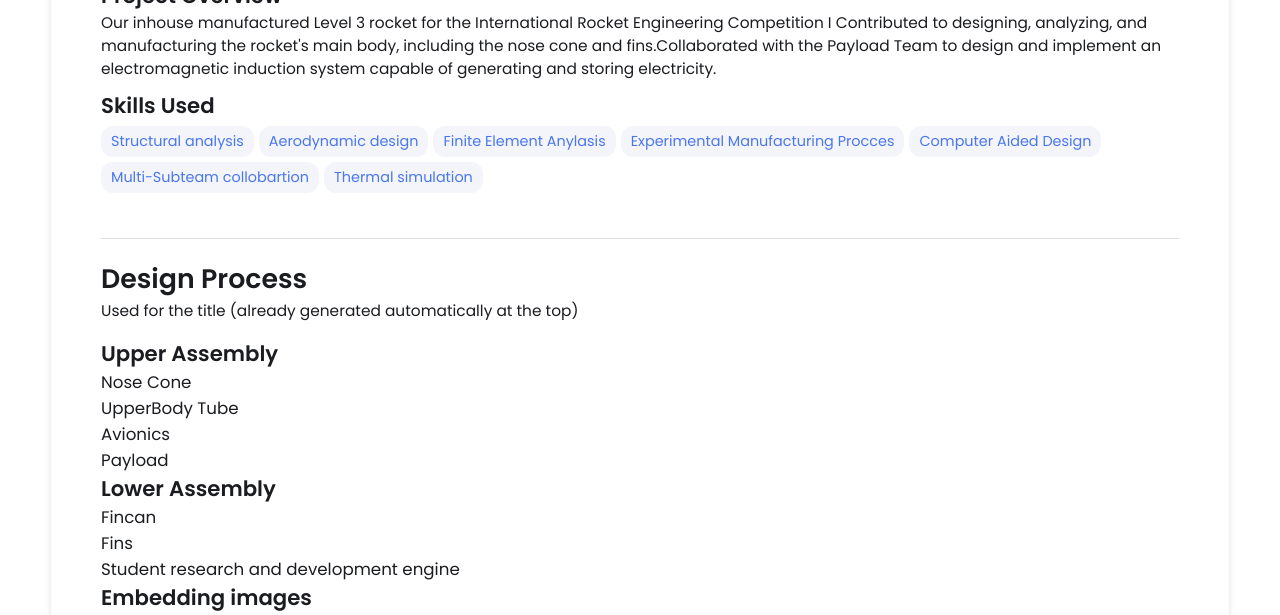
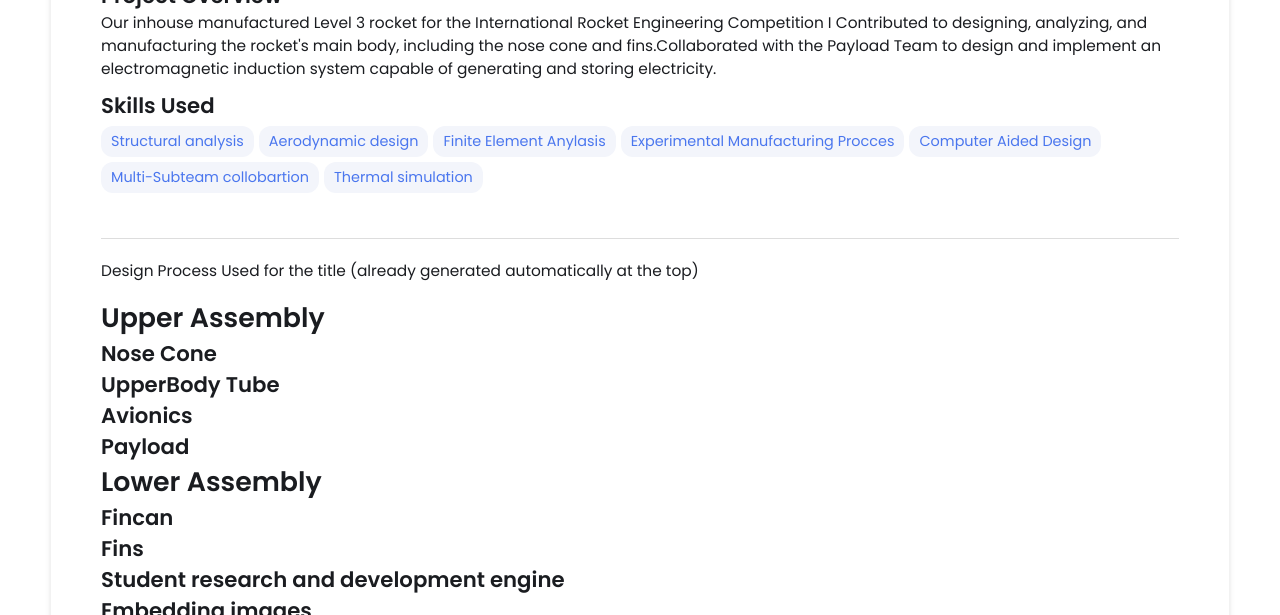
Before and after one commit to nolawiashine19-ship-it/nolawiashine19-ship-it.github.io, a Jekyll site: the page built from _projects/Bonita/index.md, in a window 1280 px wide and 900 px high, scrolled down 577 px, cut to the strip 0-615 px from the top of the window. Built offline with Jekyll 4.4.1, drawn with Linux system fonts in a browser that asks for light colours.

```diff
--- a/_projects/Bonita/index.md
+++ b/_projects/Bonita/index.md
@@ -15,17 +15,17 @@ main-image: /BonitaB.jpg
 ---
 
 ---
-# Design Process
+ Design Process
 Used for the title (already generated automatically at the top)
-## Upper Assembly
-### Nose Cone
-### UpperBody Tube
-### Avionics
-### Payload
-## Lower Assembly
-### Fincan
-### Fins
-### Student research and development engine
+# Upper Assembly
+## Nose Cone
+## UpperBody Tube
+## Avionics
+## Payload
+# Lower Assembly
+## Fincan
+## Fins
+## Student research and development engine
 
 
 
```
